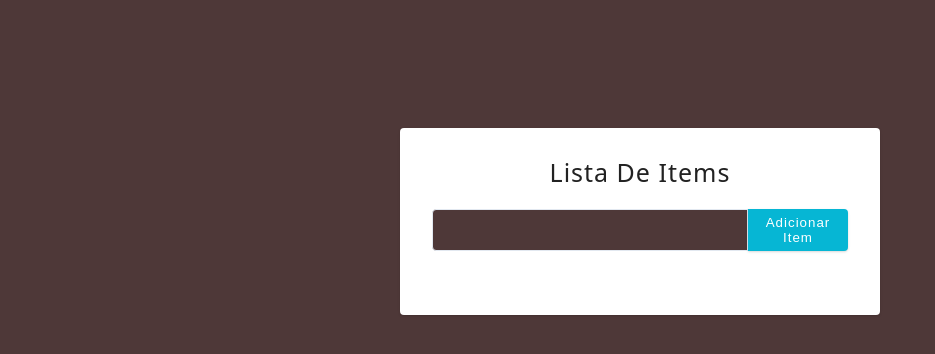
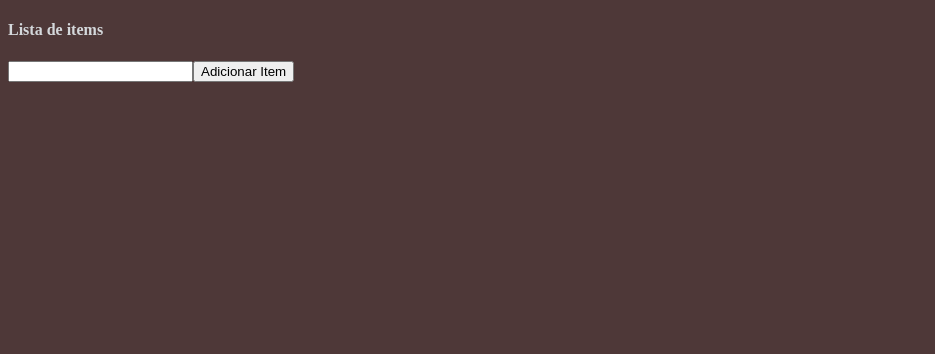
Before and after one commit to dmarcosweb/to-do-react, a React (Vite) app: page / in a window 1280 px wide. Shown: the top 354 px of the page, without its empty margins (0-935 px from the left). Built offline with nearby package versions, Linux system fonts and the light colour scheme.

Commit message:
→ Finished ←

```diff
--- a/src/index.css
+++ b/src/index.css
@@ -1,324 +1,4 @@
-/*
 body {
   background-color: rgb(78, 56, 56);
   color: rgb(212, 216, 219);
 }
-*/
-
-
-*,
-::after,
-::before {
-  margin: 0;
-  padding: 0;
-  box-sizing: border-box;
-}
-
-html {
-  font-size: 100%;
-} /*16px*/
-
-:root {
-  /* colors */
-  --primary-100: #e2e0ff;
-  --primary-200: #a5f3fc;
-  --primary-300: #67e8f9;
-  --primary-400: #22d3ee;
-  --primary-500: #06b6d4;
-  --primary-600: #0891b2;
-  --primary-700: #0e7490;
-  --primary-800: #155e75;
-  --primary-900: #164e63;
-
-  /* grey */
-  --grey-50: #f8fafc;
-  --grey-100: #f1f5f9;
-  --grey-200: #e2e8f0;
-  --grey-300: #cbd5e1;
-  --grey-400: #94a3b8;
-  --grey-500: #64748b;
-  --grey-600: #475569;
-  --grey-700: #334155;
-  --grey-800: #1e293b;
-  --grey-900: #0f172a;
-  /* rest of the colors */
-  --black: #222;
-  --white: #fff;
-  --red-light: #f8d7da;
-  --red-dark: #842029;
-  --green-light: #d1e7dd;
-  --green-dark: #0f5132;
-
-  --small-text: 0.875rem;
-  --extra-small-text: 0.7em;
-  /* rest of the vars */
-  --backgroundColor: rgb(78, 56, 56);
-  --textColor: var(--grey-900);
-  --borderRadius: 0.25rem;
-  --letterSpacing: 1px;
-  --transition: 0.3s ease-in-out all;
-  --max-width: 1120px;
-  --fixed-width: 600px;
-
-  /* box shadow*/
-  --shadow-1: 0 1px 3px 0 rgba(0, 0, 0, 0.1), 0 1px 2px 0 rgba(0, 0, 0, 0.06);
-  --shadow-2: 0 4px 6px -1px rgba(0, 0, 0, 0.1),
-    0 2px 4px -1px rgba(0, 0, 0, 0.06);
-  --shadow-3: 0 10px 15px -3px rgba(0, 0, 0, 0.1),
-    0 4px 6px -2px rgba(0, 0, 0, 0.05);
-  --shadow-4: 0 20px 25px -5px rgba(0, 0, 0, 0.1),
-    0 10px 10px -5px rgba(0, 0, 0, 0.04);
-}
-
-body {
-  background: var(--backgroundColor);
-  font-family: system-ui, -apple-system, BlinkMacSystemFont, 'Segoe UI', Roboto,
-    Oxygen, Ubuntu, Cantarell, 'Open Sans', 'Helvetica Neue', sans-serif;
-  font-weight: 400;
-  line-height: 1;
-  color: #222!important
-}
-p {
-  margin: 0;
-}
-h1,
-h2,
-h3,
-h4,
-h5 {
-  margin: 0;
-  font-family: var(--headingFont);
-  font-weight: 400;
-  line-height: 1;
-  text-transform: capitalize;
-  letter-spacing: var(--letterSpacing);
-}
-
-h1 {
-  font-size: 3.052rem;
-}
-
-h2 {
-  font-size: 2.441rem;
-}
-
-h3 {
-  font-size: 1.953rem;
-}
-
-h4 {
-  font-size: 1.563rem;
-}
-
-h5 {
-  font-size: 1.25rem;
-}
-
-.text {
-  margin-bottom: 1.5rem;
-  max-width: 40em;
-}
-
-small,
-.text-small {
-  font-size: var(--small-text);
-}
-
-a {
-  text-decoration: none;
-}
-ul {
-  list-style-type: none;
-  padding: 0;
-}
-
-.img {
-  width: 100%;
-  display: block;
-  object-fit: cover;
-}
-/* buttons */
-
-.btn {
-  cursor: pointer;
-  color: var(--white);
-  background: var(--primary-500);
-  border: transparent;
-  border-radius: var(--borderRadius);
-  letter-spacing: var(--letterSpacing);
-  padding: 0.375rem 0.75rem;
-  box-shadow: var(--shadow-1);
-  transition: var(--transition);
-  text-transform: capitalize;
-  display: inline-block;
-}
-.btn:hover {
-  background: var(--primary-700);
-  box-shadow: var(--shadow-3);
-}
-.btn-hipster {
-  color: var(--primary-500);
-  background: var(--primary-200);
-}
-.btn-hipster:hover {
-  color: var(--primary-200);
-  background: var(--primary-700);
-}
-.btn-block {
-  width: 100%;
-}
-
-/* alerts */
-.alert {
-  padding: 0.375rem 0.75rem;
-  margin-bottom: 1rem;
-  border-color: transparent;
-  border-radius: var(--borderRadius);
-}
-
-.alert-danger {
-  color: var(--red-dark);
-  background: var(--red-light);
-}
-.alert-success {
-  color: var(--green-dark);
-  background: var(--green-light);
-}
-/* form */
-
-.form {
-  width: 90vw;
-  max-width: var(--fixed-width);
-  background: var(--white);
-  border-radius: var(--borderRadius);
-  box-shadow: var(--shadow-2);
-  padding: 2rem 2.5rem;
-  margin: 3rem auto;
-}
-.form-label {
-  display: block;
-  font-size: var(--small-text);
-  margin-bottom: 0.5rem;
-  text-transform: capitalize;
-  letter-spacing: var(--letterSpacing);
-}
-.form-input,
-.form-textarea {
-  width: 100%;
-  padding: 0.375rem 0.75rem;
-  border-radius: var(--borderRadius);
-  background: var(--backgroundColor);
-  border: 1px solid var(--grey-200);
-  color: #FFF;
-  text-transform: uppercase;
-  letter-spacing: 5px;
-  font-weight: bold;
-}
-
-.form-row {
-  margin-bottom: 1rem;
-}
-
-.form-textarea {
-  height: 7rem;
-}
-::placeholder {
-  font-family: inherit;
-  color: var(--grey-400);
-}
-.form-alert {
-  color: var(--red-dark);
-  letter-spacing: var(--letterSpacing);
-  text-transform: capitalize;
-}
-/* alert */
-
-@keyframes spinner {
-  to {
-    transform: rotate(360deg);
-  }
-}
-
-.loading {
-  width: 6rem;
-  height: 6rem;
-  border: 5px solid var(--grey-400);
-  border-radius: 50%;
-  border-top-color: var(--primary-500);
-  animation: spinner 0.6s linear infinite;
-  margin: 0 auto;
-}
-
-/* title */
-
-.title {
-  text-align: center;
-}
-
-.title-underline {
-  background: var(--primary-500);
-  width: 7rem;
-  height: 0.25rem;
-  margin: 0 auto;
-  margin-top: 1rem;
-}
-/* ============= PROJECT CSS =============== */
-
-.section-center {
-  width: 90vw;
-  margin: 0 auto;
-  margin-top: 8rem;
-  max-width: 30rem;
-  background: var(--white);
-  border-radius: var(--borderRadius);
-  padding: 2rem;
-  box-shadow: var(--shadow-1);
-  transition: var(--transition);
-}
-.section-center:hover {
-  box-shadow: var(--shadow-3);
-}
-
-form h4 {
-  text-align: center;
-  margin-bottom: 1.5rem;
-}
-.form-control {
-  display: grid;
-  grid-template-columns: 1fr 100px;
-}
-.form-input {
-  border-radius: 0;
-  border-top-left-radius: var(--borderRadius);
-  border-bottom-left-radius: var(--borderRadius);
-}
-.form-control .btn {
-  border-radius: 0;
-  border-top-right-radius: var(--borderRadius);
-  border-bottom-right-radius: var(--borderRadius);
-}
-
-.items {
-  margin-top: 2rem;
-  display: grid;
-  row-gap: 1rem;
-}
-.single-item {
-  display: grid;
-  grid-template-columns: auto 1fr auto;
-  column-gap: 1rem;
-  align-items: center;
-}
-.single-item p {
-  letter-spacing: var(--letterSpacing);
-}
-
-.remove-btn {
-  padding: 0.15rem 0.25rem;
-  font-size: 0.75rem;
-  background: var(--black);
-}
-
-.Toastify__toast {
-  text-transform: capitalize;
-}
```
